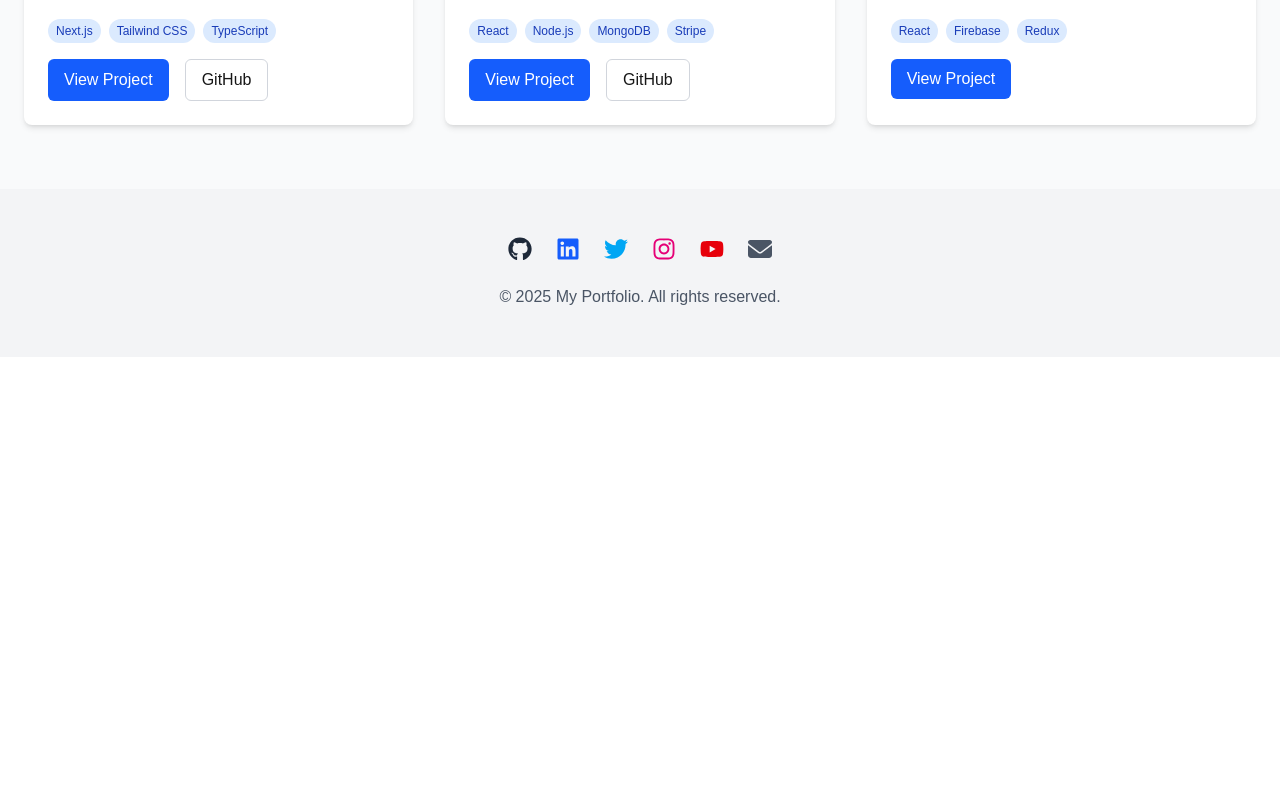
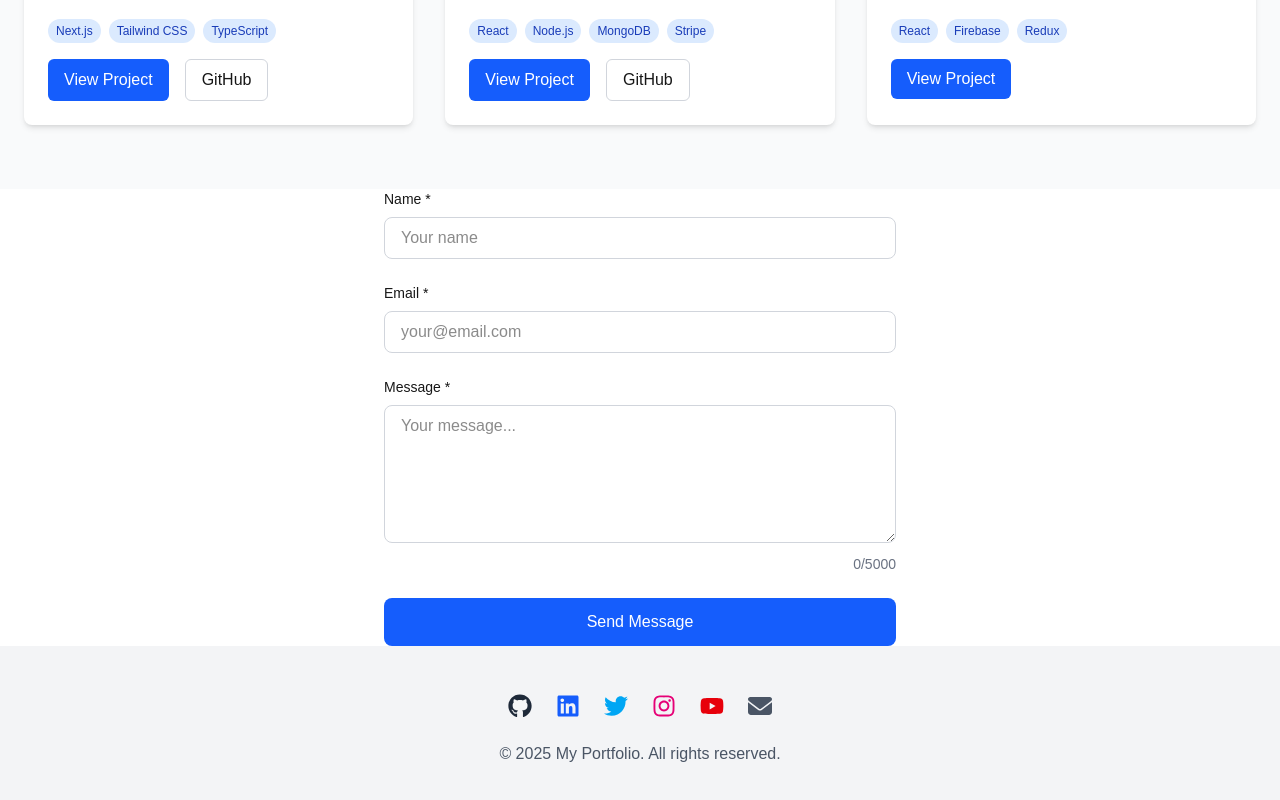
Before and after one commit to ron199807/ronald-web, a Next.js app: page / in a window 1280 px wide. Shown: the part 1157-1957 px from the top of the page. Before the commit the page ends 1514 px from the top, so only its background shows below. Built offline with nearby package versions, Linux system fonts and the light colour scheme.

Commit message:
added contact form to the home page

```diff
--- a/pages/index.tsx
+++ b/pages/index.tsx
@@ -4,6 +4,7 @@ import Hero from '../components/Hero';
 import ProjectCard from '../components/ProjectCard';
 import Footer from '../components/Footer';
 import { projects } from '../data/projects';
+import ContactForm from '@/components/ContactForm';
 
 export default function Home() {
   return (
@@ -31,6 +32,8 @@ export default function Home() {
         </section>
       </main>
 
+
+      <ContactForm />
       <Footer />
     </>
   );
```
